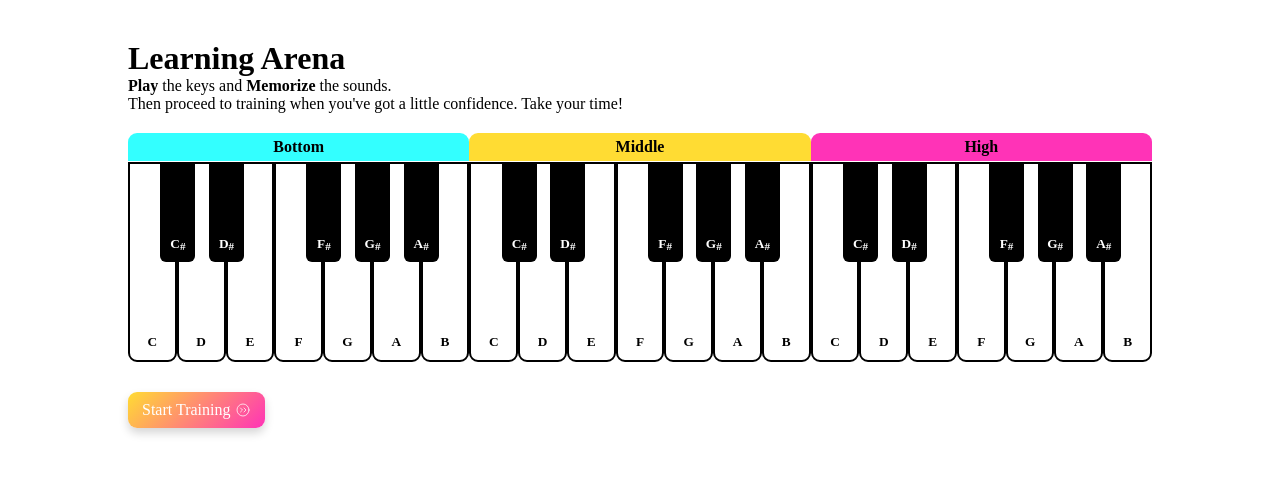
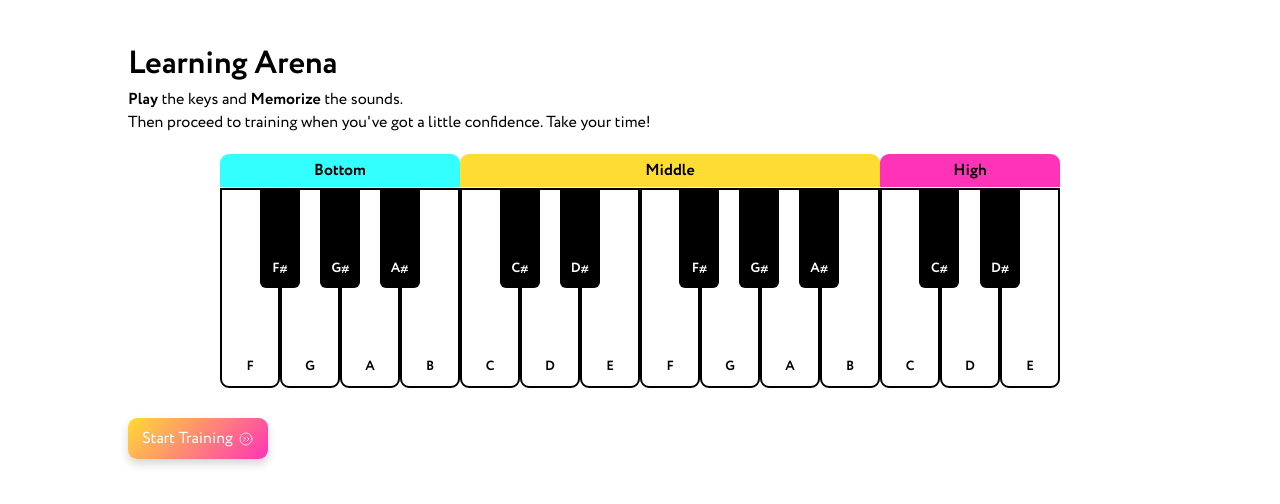
Before and after one commit to the-real-i9/Keybord-Sound--Quiz-Game, a React (Vite) app: page / in a window 1280 px wide. Both pictures are taken after a click on the button "Start Learning". Shown: the top 504 px of the page. Built offline with nearby package versions, Linux system fonts and the light colour scheme; no server answers.

Commit message:
piano modified to two octaves of which the second comprises of first-half from high and last-half from bottom

```diff
--- a/src/App.jsx
+++ b/src/App.jsx
@@ -12,14 +12,25 @@ function App() {
   useEffect(() => {
     const audioCtx = new AudioContext();
 
-    ['c', 'c_sharp', 'd', 'd_sharp', 'e', 'f', 'f_sharp', 'g', 'g_sharp', 'a', 'a_sharp', 'b'].forEach((keyVal) => {
+    ['bottom', 'middle', 'high'].forEach(async (octVal) => {
+      (octVal === 'bottom' ? ['f', 'f_sharp', 'g', 'g_sharp', 'a', 'a_sharp', 'b']
+      : octVal === 'middle' ? ['c', 'c_sharp', 'd', 'd_sharp', 'e', 'f', 'f_sharp', 'g', 'g_sharp', 'a', 'a_sharp', 'b']
+      : ['c', 'c_sharp', 'd', 'd_sharp', 'e']).forEach(async (keyVal) => {
+        const file = await fetch(`/src/assets/piano-keys/${octVal}_${keyVal}.mp3`)
+        const data = await file.arrayBuffer()
+        const audioBuffer = await audioCtx.decodeAudioData(data)
+        audBuffers.current[`${octVal}_${keyVal}`] = audioBuffer
+      })
+    })
+
+    /* ['c', 'c_sharp', 'd', 'd_sharp', 'e', 'f', 'f_sharp', 'g', 'g_sharp', 'a', 'a_sharp', 'b'].forEach((keyVal) => {
       ['bottom', 'middle', 'high'].forEach(async (octVal) => {
         const file = await fetch(`/src/assets/piano-keys/${octVal}_${keyVal}.mp3`)
         const data = await file.arrayBuffer()
         const audioBuffer = await audioCtx.decodeAudioData(data)
         audBuffers.current[`${octVal}_${keyVal}`] = audioBuffer
       })
-    })
+    }) */
   }, [])
 
   return (
--- a/src/components/HomePage.sass
+++ b/src/components/HomePage.sass
@@ -12,7 +12,7 @@
         font-weight: 600
     .logo
         font-size: 36px
-        font-family: "Alba Super"
+        font-family: "Circe"
         text-align: center
         span
             width: auto
--- a/src/components/LearningArena.sass
+++ b/src/components/LearningArena.sass
@@ -12,7 +12,7 @@
 
     //
     .piano-layout_wrapper
-        padding: 20px 0
+        padding: 20px 0px
     //
 
     .train-btn
--- a/src/components/PianoLayout.jsx
+++ b/src/components/PianoLayout.jsx
@@ -35,11 +35,11 @@ function PianoLayout({ hideLabel }) {
             <div className="octave" id="bottom-octave">
                 <div className="oct-hd" id="b-hd">Bottom</div>
                 <div className="keys" id="bottom-keys">
-                    <button className="key bt-key" id="bottom_c">C</button>
+                    {/* <button className="key bt-key" id="bottom_c">C</button>
                     <button className="key-black bt-key-black" id="bottom_c_sharp">C<sup>#</sup></button>
                     <button className="key bt-key" id="bottom_d">D</button>
                     <button className="key-black bt-key-black" id="bottom_d_sharp">D<sup>#</sup></button>
-                    <button className="key bt-key" id="bottom_e">E</button>
+                    <button className="key bt-key" id="bottom_e">E</button> */}
                     <button className="key bt-key" id="bottom_f">F</button>
                     <button className="key-black bt-key-black" id="bottom_f_sharp">F<sup>#</sup></button>
                     <button className="key bt-key" id="bottom_g">G</button>
@@ -74,13 +74,13 @@ function PianoLayout({ hideLabel }) {
                     <button className="key hg-key" id="high_d">D</button>
                     <button className="key-black hg-key-black" id="high_d_sharp">D<sup>#</sup></button>
                     <button className="key hg-key" id="high_e">E</button>
-                    <button className="key hg-key" id="high_f">F</button>
+                    {/* <button className="key hg-key" id="high_f">F</button>
                     <button className="key-black hg-key-black" id="high_f_sharp">F<sup>#</sup></button>
                     <button className="key hg-key" id="high_g">G</button>
                     <button className="key-black hg-key-black" id="high_g_sharp">G<sup>#</sup></button>
                     <button className="key hg-key" id="high_a">A</button>
                     <button className="key-black hg-key-black" id="high_a_sharp">A<sup>#</sup></button>
-                    <button className="key hg-key" id="high_b">B</button>
+                    <button className="key hg-key" id="high_b">B</button> */}
                 </div>
             </div>
         </div>
--- a/src/components/PianoLayout.sass
+++ b/src/components/PianoLayout.sass
@@ -4,8 +4,9 @@
     display: flex
     width: 100%
     min-width: 1000px
+    justify-content: center
 .octave
-    flex: 1
+    // flex: 1
 .oct-hd
     border-radius: 9px 9px 0 0
     color: #000
@@ -23,7 +24,8 @@
     display: flex
     position: relative
 .key
-    flex: 1
+    // flex: 1
+    width: 60px
     background: #fff
     height: 200px
     display: flex
@@ -44,7 +46,7 @@
     border-bottom-left-radius: 6px
     border-bottom-right-radius: 6px
     position: absolute
-    width: 35px
+    width: 40px
     height: 100px
     background: #000
     color: #fff
@@ -55,16 +57,41 @@
     font-weight: 600
     &:hover
         background: #262626
-.key-black[id*="c_sharp"]
+
+// .key-black[id*="c_sharp"]
+//     left: 9.5%
+// .key-black[id*="d_sharp"]
+//     left: 9.5% * 2.5
+// .key-black[id*="f_sharp"]
+//     left: 9.5% * 5.5
+// .key-black[id*="g_sharp"]
+//     left: 9.5% * 7
+// .key-black[id*="a_sharp"]
+//     left: 9.5% * 8.5
+
+
+#bottom_f_sharp
+    left: 9.5% * 1.75
+#bottom_g_sharp
+    left: 9.5% * 4.4
+#bottom_a_sharp
+    left: 9.5% * 7
+
+#middle_c_sharp
     left: 9.5%
-.key-black[id*="d_sharp"]
+#middle_d_sharp
     left: 9.5% * 2.5
-.key-black[id*="f_sharp"]
+#middle_f_sharp
     left: 9.5% * 5.5
-.key-black[id*="g_sharp"]
+#middle_g_sharp
     left: 9.5% * 7
-.key-black[id*="a_sharp"]
+#middle_a_sharp
     left: 9.5% * 8.5
+
+#high_c_sharp
+    left: 9.5% * 2.3
+#high_d_sharp
+    left: 9.5% * 5.85
 
 .key.correct, .key-black.correct
     background: rgb(64, 221, 64)
--- a/src/index.sass
+++ b/src/index.sass
@@ -1,3 +1,13 @@
+@font-face
+    font-family: "Circe"
+    src: url("./assets/fonts/Circe-Regular.woff2") format("woff2")
+    font-weight: 400
+
+@font-face
+    font-family: "Circe"
+    src: url("./assets/fonts/Circe-Bold.woff2") format("woff2")
+    font-weight: 700
+
 *
     margin: 0
     padding: 0
```
Also changed, not shown: src/assets/fonts/Circe-Bold.woff2 (added), src/assets/fonts/Circe-Regular.woff2 (added).
